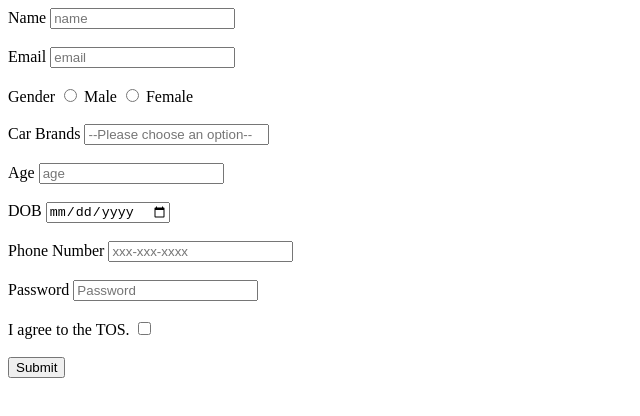
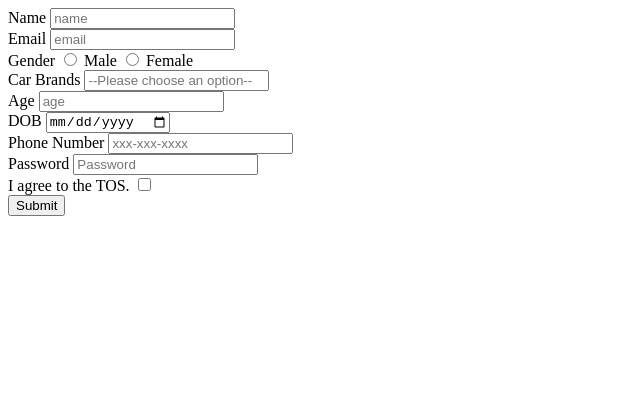
Before and after one commit to acciojob/signup-form-car-akay39, a website: page main.html in a window 1280 px wide. Shown: the whole page, without its empty margins (0-640 px from the left). Drawn offline with Linux system fonts and the light colour scheme.

Commit message:
created a submission

```diff
--- a/main.html
+++ b/main.html
@@ -12,35 +12,35 @@
 </script>
 	<form>
 		<label id="#name" for="name">Name</label>
-		<input type ="text" placeholder="name"> <br><br>
+		<input type ="text" placeholder="name"> <br>
 
 		<label id="#email for="email">Email</label>
-		<input type ="email" placeholder="email"> <br><br>
+		<input type ="email" placeholder="email"> <br>
 
 		<label for="Gender">Gender</label>
 		<input type ="radio" placeholder="name">
 		<label id="#gender_m" for="radio">Male</label>
 		<input type ="radio" placeholder="name">
-		<label id="#gender_f" for="radio">Female</label><br><br>
+		<label id="#gender_f" for="radio">Female</label><br>
 
 
-		<label for="name">Car Brands</label>
-		<input type ="options : [BMW, Audi, Mercedez]" placeholder="--Please choose an option--" ><br><br>
+		<label for="option">Car Brands</label>
+		<input type ="select" placeholder="--Please choose an option--" ><br>
 
 		<label id="#age" for="number">Age</label>
-		<input type ="number" placeholder="age"> <br><br>
+		<input type ="number" placeholder="age"> <br>
 
 		<label id="#dob" for="date">DOB</label>
-		<input type ="date" placeholder="DOB"> <br><br>
+		<input type ="date" placeholder="DOB"> <br>
 
 		<label id="#tel"for="number">Phone Number</label>
-		<input type ="number" placeholder="xxx-xxx-xxxx"> <br><br>
+		<input type ="number" placeholder="xxx-xxx-xxxx"> <br>
 
 		<label id="#password" for="password">Password</label>
-		<input type ="password" placeholder="Password"> <br><br>
+		<input type ="password" placeholder="Password"> <br>
 
 		<label id="#tos" for="name"> I agree to the TOS.</label>
-		<input type ="checkbox"> <br><br>
+		<input type ="checkbox"> <br>
 
 		<label for="submit"></label>
 		<input type ="submit" placeholder="Submit">
```
